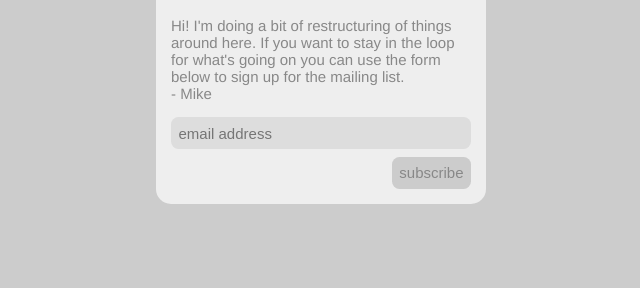
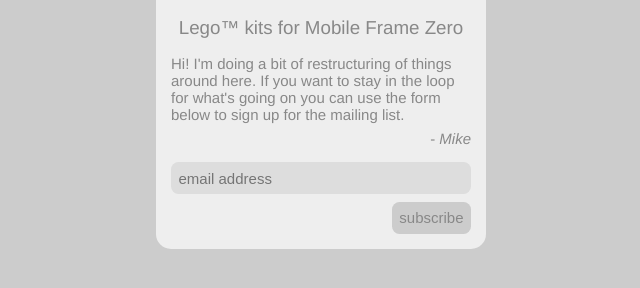
Before and after one commit to mraichelson/mobilefra.me, a plain HTML site: page index.html in a window 1280 px wide. Shown: the part 82-370 px from the top of the page, without its empty margins (319-959 px from the left). Drawn offline with Linux system fonts and the light colour scheme.

Commit message:
tweaking

```diff
--- a/index.html
+++ b/index.html
@@ -18,7 +18,8 @@
 </script>
 <div id="everything-everything">
   <h1>MobileFra.me</h1>
-  <p>Hi! I'm doing a bit of restructuring of things around here. If you want to stay in the loop for what's going on you can use the form below to sign up for the mailing list.<br>- Mike</p>
+  <h2>Lego™ kits for Mobile Frame Zero</h2>
+  <p>Hi! I'm doing a bit of restructuring of things around here. If you want to stay in the loop for what's going on you can use the form below to sign up for the mailing list.<span>- <em>Mike</em></span></p>
   <div id="mc_embed_signup">
     <form action="//wemakewonderfulthings.us3.list-manage.com/subscribe/post?u=6ffdf2219a43a17fa3d1ebd74&amp;id=c5b3db5e02" method="post" id="mc-embedded-subscribe-form" name="mc-embedded-subscribe-form" class="validate" target="_blank" novalidate>
       <div id="mc_embed_signup_scroll">
--- a/mobileframe.css
+++ b/mobileframe.css
@@ -20,6 +20,16 @@ h1 {
   color:#666;
   font-weight:normal;
   text-align:center;
+}
+h2 {
+  font-size:1.25rem;
+  font-weight:normal;
+  text-align:center;
+}
+span {
+  display:block;
+  padding-top:0.5rem;
+  text-align:right;
 }
 input {
   border-radius:0.5rem;
```
